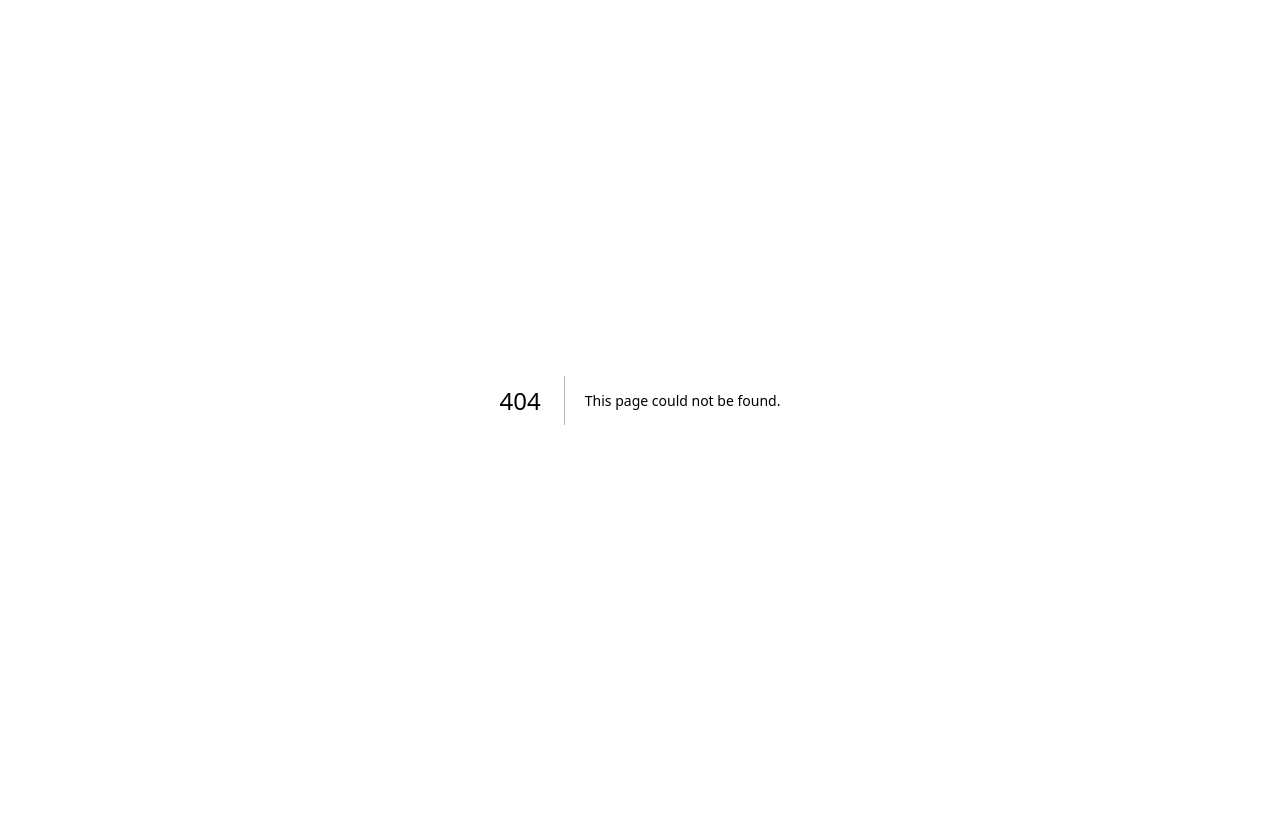
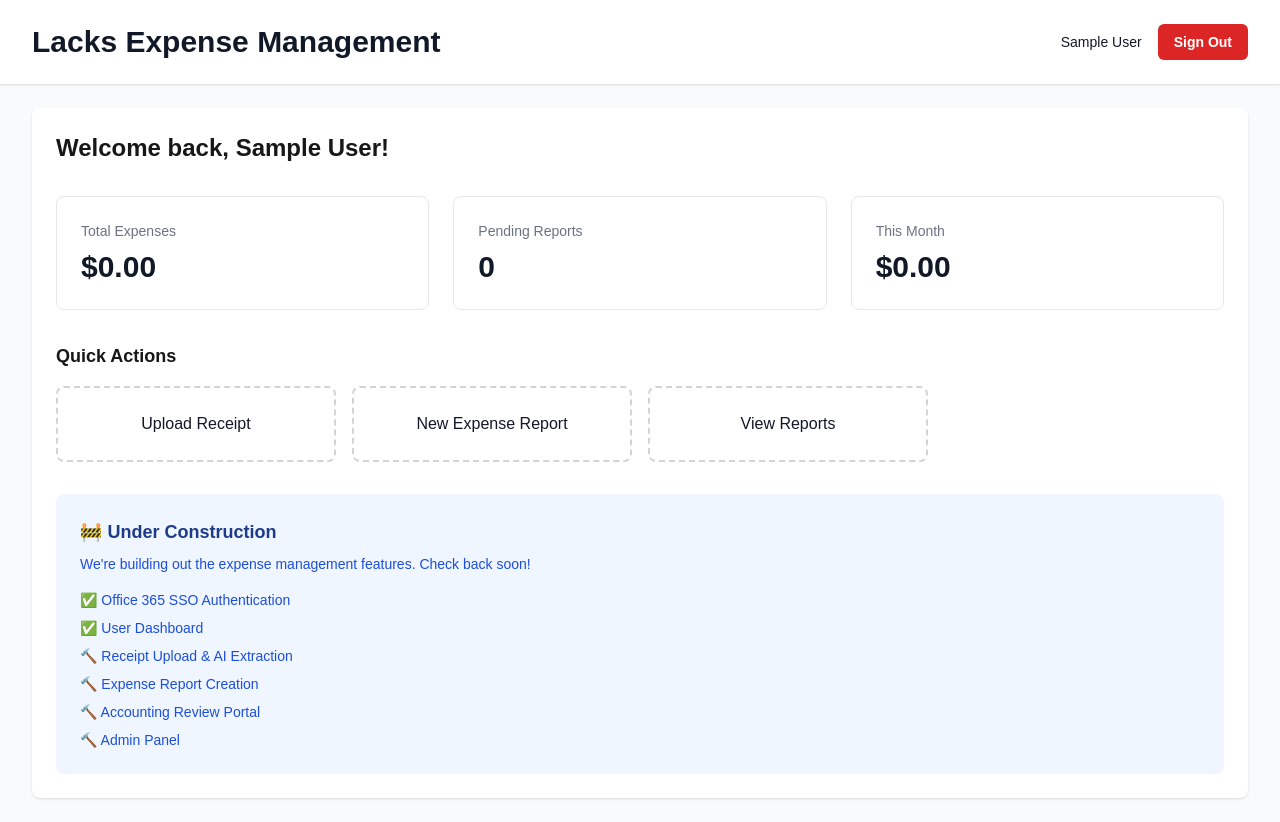
Before and after one commit to mobilacks/lacks-expense-management, a Next.js app: page /dashboard in a window 1280 px wide. Before the commit this address had no page. Before the commit the page ends 800 px from the top, so only its background shows below. Built offline with nearby package versions, Linux system fonts and the light colour scheme; no server answers; sample sign-in values are in the browser's storage.

Commit message:
Create page.tsx

```diff
--- /dev/null
+++ b/app/dashboard/page.tsx
@@ -0,0 +1,118 @@
+'use client'
+
+import { useSession, signOut } from 'next-auth/react'
+import { useRouter } from 'next/navigation'
+import { useEffect } from 'react'
+
+export default function Dashboard() {
+  const { data: session, status } = useSession()
+  const router = useRouter()
+
+  useEffect(() => {
+    if (status === 'unauthenticated') {
+      router.push('/auth/signin')
+    }
+  }, [status, router])
+
+  if (status === 'loading') {
+    return (
+      <div className="flex min-h-screen items-center justify-center">
+        <div className="text-xl">Loading...</div>
+      </div>
+    )
+  }
+
+  if (!session) {
+    return null
+  }
+
+  return (
+    <div className="min-h-screen bg-gray-50">
+      {/* Header */}
+      <header className="bg-white shadow">
+        <div className="mx-auto max-w-7xl px-4 py-6 sm:px-6 lg:px-8 flex justify-between items-center">
+          <h1 className="text-3xl font-bold text-gray-900">
+            Lacks Expense Management
+          </h1>
+          <div className="flex items-center gap-4">
+            <div className="text-right">
+              <p className="text-sm font-medium text-gray-900">{session.user?.name}</p>
+              <p className="text-xs text-gray-500">{session.user?.role}</p>
+            </div>
+            <button
+              onClick={() => signOut({ callbackUrl: '/auth/signin' })}
+              className="rounded-md bg-red-600 px-4 py-2 text-sm font-semibold text-white hover:bg-red-700"
+            >
+              Sign Out
+            </button>
+          </div>
+        </div>
+      </header>
+
+      {/* Main Content */}
+      <main className="mx-auto max-w-7xl px-4 py-6 sm:px-6 lg:px-8">
+        <div className="rounded-lg bg-white p-6 shadow">
+          <h2 className="text-2xl font-semibold mb-4">Welcome back, {session.user?.name}!</h2>
+
+          <div className="grid grid-cols-1 gap-6 sm:grid-cols-2 lg:grid-cols-3 mt-8">
+            {/* Quick Stats */}
+            <div className="rounded-lg border border-gray-200 p-6">
+              <h3 className="text-sm font-medium text-gray-500">Total Expenses</h3>
+              <p className="mt-2 text-3xl font-semibold text-gray-900">$0.00</p>
+            </div>
+
+            <div className="rounded-lg border border-gray-200 p-6">
+              <h3 className="text-sm font-medium text-gray-500">Pending Reports</h3>
+              <p className="mt-2 text-3xl font-semibold text-gray-900">0</p>
+            </div>
+
+            <div className="rounded-lg border border-gray-200 p-6">
+              <h3 className="text-sm font-medium text-gray-500">This Month</h3>
+              <p className="mt-2 text-3xl font-semibold text-gray-900">$0.00</p>
+            </div>
+          </div>
+
+          {/* Quick Actions */}
+          <div className="mt-8">
+            <h3 className="text-lg font-semibold mb-4">Quick Actions</h3>
+            <div className="grid grid-cols-1 gap-4 sm:grid-cols-2 lg:grid-cols-4">
+              <button className="rounded-lg border-2 border-dashed border-gray-300 p-6 text-center hover:border-blue-500 hover:bg-blue-50">
+                <p className="font-medium text-gray-900">Upload Receipt</p>
+              </button>
+
+              <button className="rounded-lg border-2 border-dashed border-gray-300 p-6 text-center hover:border-blue-500 hover:bg-blue-50">
+                <p className="font-medium text-gray-900">New Expense Report</p>
+              </button>
+
+              <button className="rounded-lg border-2 border-dashed border-gray-300 p-6 text-center hover:border-blue-500 hover:bg-blue-50">
+                <p className="font-medium text-gray-900">View Reports</p>
+              </button>
+
+              {session.user?.role === 'admin' && (
+                <button className="rounded-lg border-2 border-dashed border-gray-300 p-6 text-center hover:border-blue-500 hover:bg-blue-50">
+                  <p className="font-medium text-gray-900">Admin Panel</p>
+                </button>
+              )}
+            </div>
+          </div>
+
+          {/* Coming Soon */}
+          <div className="mt-8 rounded-lg bg-blue-50 p-6">
+            <h3 className="text-lg font-semibold text-blue-900">🚧 Under Construction</h3>
+            <p className="mt-2 text-sm text-blue-700">
+              We're building out the expense management features. Check back soon!
+            </p>
+            <ul className="mt-4 space-y-2 text-sm text-blue-700">
+              <li>✅ Office 365 SSO Authentication</li>
+              <li>✅ User Dashboard</li>
+              <li>🔨 Receipt Upload & AI Extraction</li>
+              <li>🔨 Expense Report Creation</li>
+              <li>🔨 Accounting Review Portal</li>
+              <li>🔨 Admin Panel</li>
+            </ul>
+          </div>
+        </div>
+      </main>
+    </div>
+  )
+}
```
